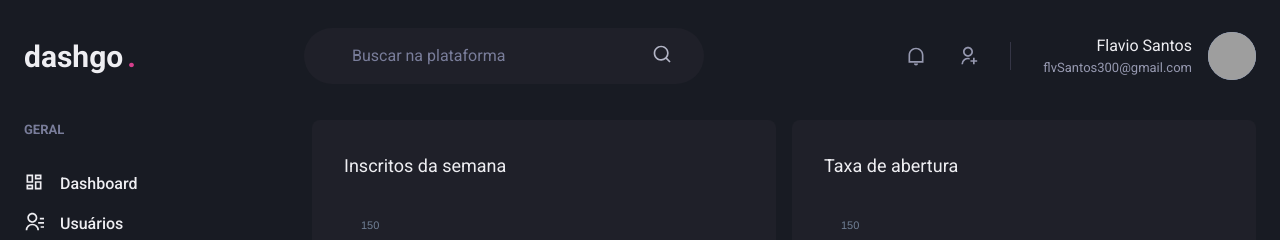
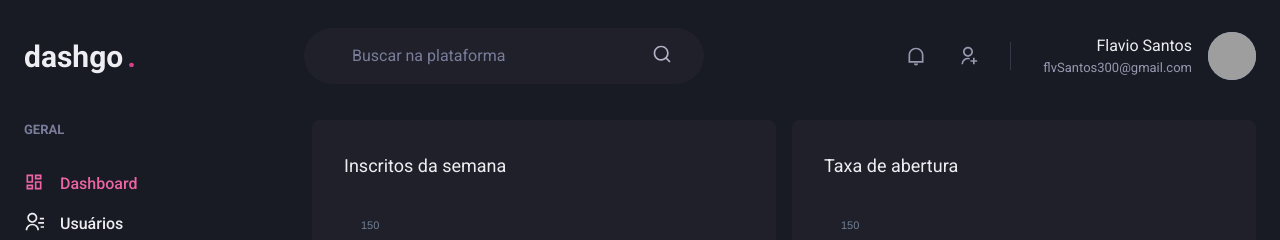
Before and after one commit to flvSantos15/dashGo, a Next.js app: page /dashboard in a window 1280 px wide. Shown: the top 240 px of the page. Built offline with nearby package versions, Linux system fonts and the light colour scheme; grey boxes are pictures that could not be loaded.

Commit message:
sinalizando link

```diff
--- /dev/null
+++ b/src/components/ActiveLink.tsx
@@ -0,0 +1,34 @@
+import Link, {LinkProps} from 'next/link'
+import { useRouter } from 'next/router'
+import { cloneElement, ReactElement } from 'react'
+
+interface ActiveLinkProps extends LinkProps {
+ children: ReactElement;
+ shouldMatchExactHref?: boolean;
+}
+
+export function ActiveLink({children, shouldMatchExactHref = false, ...rest}: ActiveLinkProps){
+  const {asPath} = useRouter()
+
+  let isActive = false
+
+  if(shouldMatchExactHref && (asPath === rest.href || asPath === rest.as)){
+    isActive = true
+  }
+
+  if(!shouldMatchExactHref &&
+    (asPath.startsWith(String(rest.href)) ||
+    asPath.startsWith(String(rest.as)) )){
+      isActive = true
+    }
+
+    //parei no 07:11
+
+  return(
+    <Link {...rest}>
+      {cloneElement(children, {
+        color: isActive ? 'pink.400' : 'gray.50'
+      })}
+    </Link>
+  )
+}
--- a/src/components/Sidebar/NavLink.tsx
+++ b/src/components/Sidebar/NavLink.tsx
@@ -1,6 +1,6 @@
 import { Link as ChakraLink, Icon, Text, LinkProps as ChakraLinkProps } from '@chakra-ui/react'
 import { ElementType } from "react";
-import Link from 'next/link'
+import { ActiveLink } from '../ActiveLink'
 
 interface NavLinkProps extends ChakraLinkProps {
   icon: ElementType;
@@ -10,11 +10,11 @@
 
 export function NavLink({ icon, children, href, ...rest }: NavLinkProps) {
   return (
-    <Link href={href} passHref>
+    <ActiveLink href={href} passHref>
       <ChakraLink display='flex' align='center' {...rest}>
         <Icon as={icon} fontSize='20' />
         <Text ml='4' fontWeight='medium'>{children}</Text>
       </ChakraLink>
-    </Link>
+    </ActiveLink>
   )
 }
```
